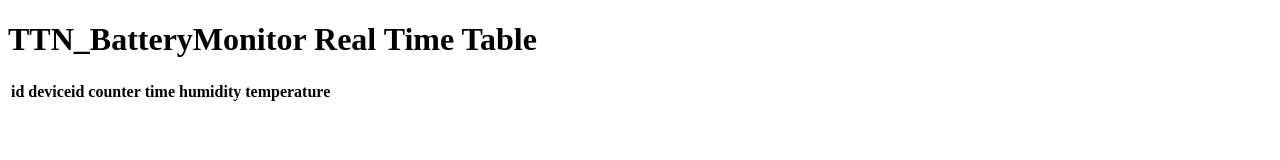
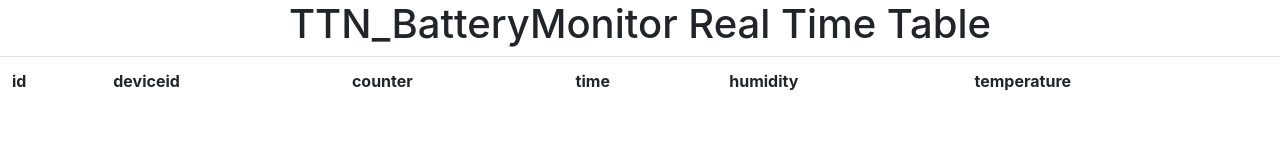
Before and after one commit to danislab/TTN_BatteryMonitor, a website: page web/rt_table.html in a window 1280 px wide. Drawn offline with nearby package versions, Linux system fonts and the light colour scheme; no server answers.

Commit message:
added bootstrap design to real time table

```diff
--- a/web/rt_table.html
+++ b/web/rt_table.html
@@ -2,6 +2,7 @@
 <html>
 <script src="https://ajax.googleapis.com/ajax/libs/angularjs/1.6.4/angular.min.js"></script>
 <script src="/socket.io/socket.io.js"></script>
+<link rel="stylesheet" href="https://maxcdn.bootstrapcdn.com/bootstrap/4.0.0/css/bootstrap.min.css" integrity="sha384-Gn5384xqQ1aoWXA+058RXPxPg6fy4IWvTNh0E263XmFcJlSAwiGgFAW/dAiS6JXm" crossorigin="anonymous">
 
 <script>
 var container = angular.module("AdminApp", []);
@@ -27,10 +28,9 @@ app.controller('myCtrl', function($scope) {
 <body ng-app="AdminApp">
 
   <div ng-controller="StatsController">
-    <h1>TTN_BatteryMonitor Real Time Table</h1>
+    <h1 class="text-center">TTN_BatteryMonitor Real Time Table</h1>
     <!-- <p>Message beginnt hier > {{message}} < und hier fertig</p>  -->
-
-    <table>
+    <table class="table">
       <tr>
         <th>id</th>
         <th>deviceid</th>
```
